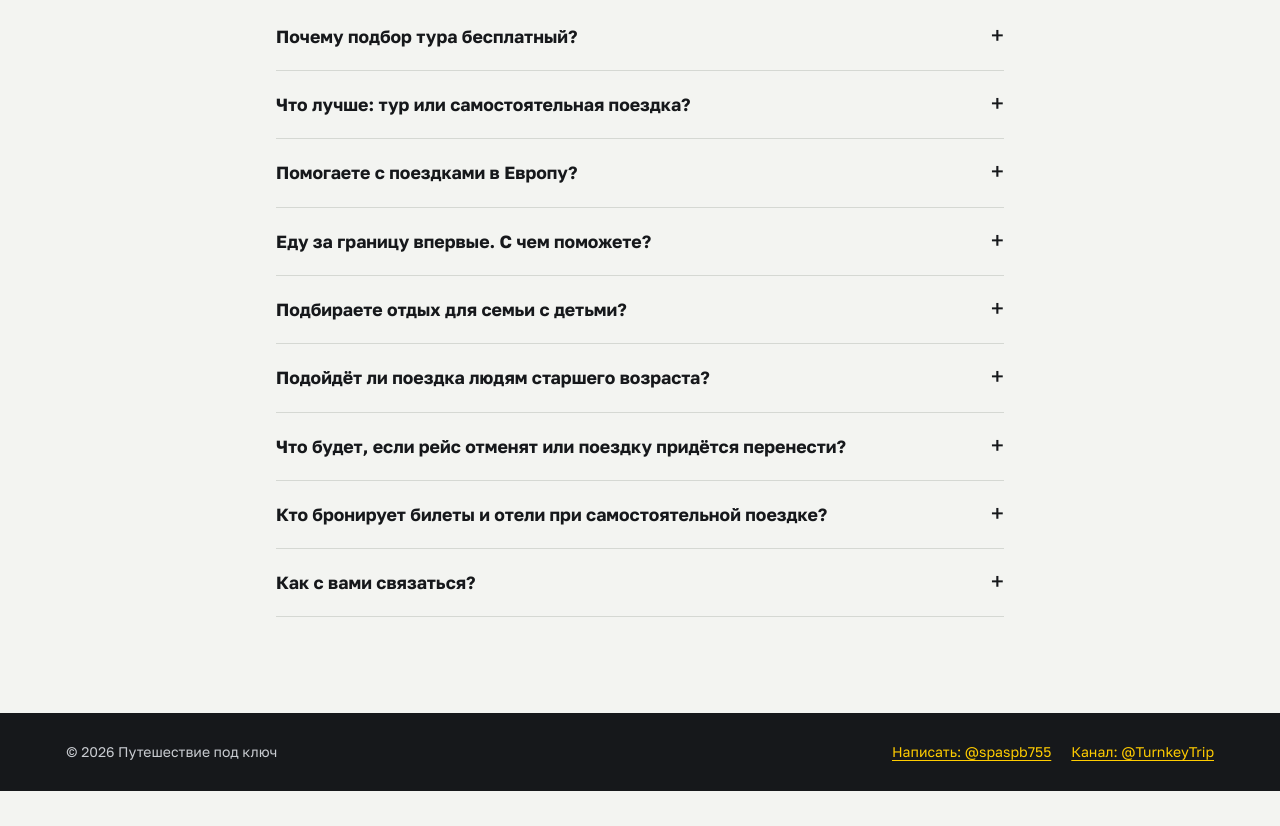
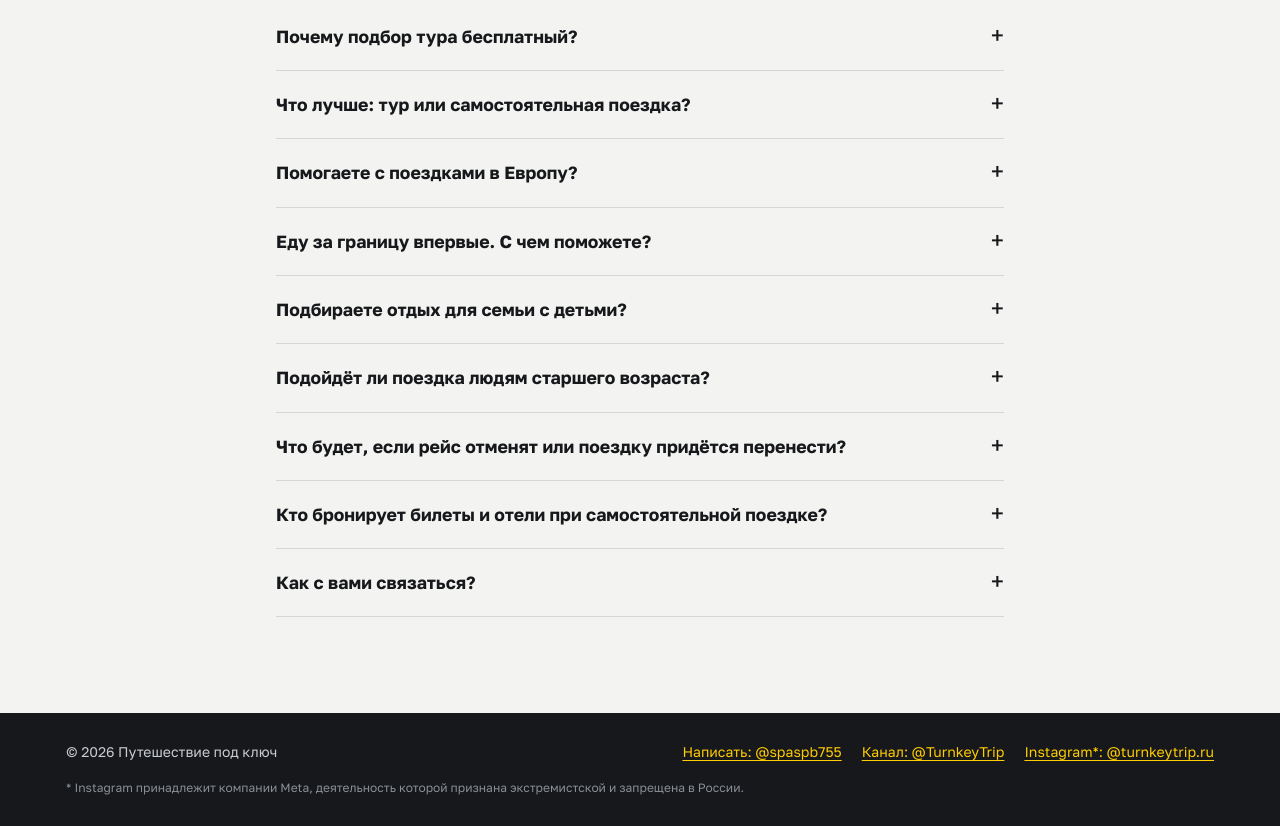
Before and after one commit to abrakadabramillion-source/turnkeytrip-site, a plain HTML site: page index.html in a window 1280 px wide. Shown: the part 7326-8152 px from the top of the page. Before the commit the page ends 8117 px from the top, so only its background shows below. Drawn offline with Linux system fonts and the light colour scheme.

Commit message:
Ссылка на Instagram @turnkeytrip.ru в подвале и FAQ
Co-Authored-By: Claude Opus 5.5 <noreply@anthropic.com>

```diff
--- a/index.html
+++ b/index.html
@@ -453,7 +453,7 @@
         </details>
         <details>
           <summary>Как с вами связаться?</summary>
-          <p>Заполните анкету выше и выберите, как вам удобнее: позвоню или напишу. Или напишите мне в Telegram: <a href="https://t.me/spaspb755" target="_blank" rel="noopener">@spaspb755</a>. Полезные советы и подборки публикую в канале <a href="https://t.me/TurnkeyTrip" target="_blank" rel="noopener">@TurnkeyTrip</a>.</p>
+          <p>Заполните анкету выше и выберите, как вам удобнее: позвоню или напишу. Или напишите мне в Telegram: <a href="https://t.me/spaspb755" target="_blank" rel="noopener">@spaspb755</a>. Полезные советы и подборки публикую в канале <a href="https://t.me/TurnkeyTrip" target="_blank" rel="noopener">@TurnkeyTrip</a> и в Instagram* <a href="https://www.instagram.com/turnkeytrip.ru/" target="_blank" rel="noopener">@turnkeytrip.ru</a>.</p>
         </details>
       </div>
     </section>
@@ -465,7 +465,9 @@
       <span class="footer__links">
         <a href="https://t.me/spaspb755" target="_blank" rel="noopener">Написать: @spaspb755</a>
         <a href="https://t.me/TurnkeyTrip" target="_blank" rel="noopener">Канал: @TurnkeyTrip</a>
+        <a href="https://www.instagram.com/turnkeytrip.ru/" target="_blank" rel="noopener">Instagram*: @turnkeytrip.ru</a>
       </span>
+      <p class="footer__note">* Instagram принадлежит компании Meta, деятельность которой признана экстремистской и запрещена в России.</p>
     </div>
   </footer>
 
--- a/style.css
+++ b/style.css
@@ -1440,6 +1440,13 @@ main .btn--ink {
   gap: 20px;
 }
 
+.footer__note {
+  flex-basis: 100%;
+  margin: 4px 0 0;
+  font-size: 12px;
+  color: #8a8f96;
+}
+
 /* ---------- Адаптив ---------- */
 
 @media (max-width: 960px) {
```
